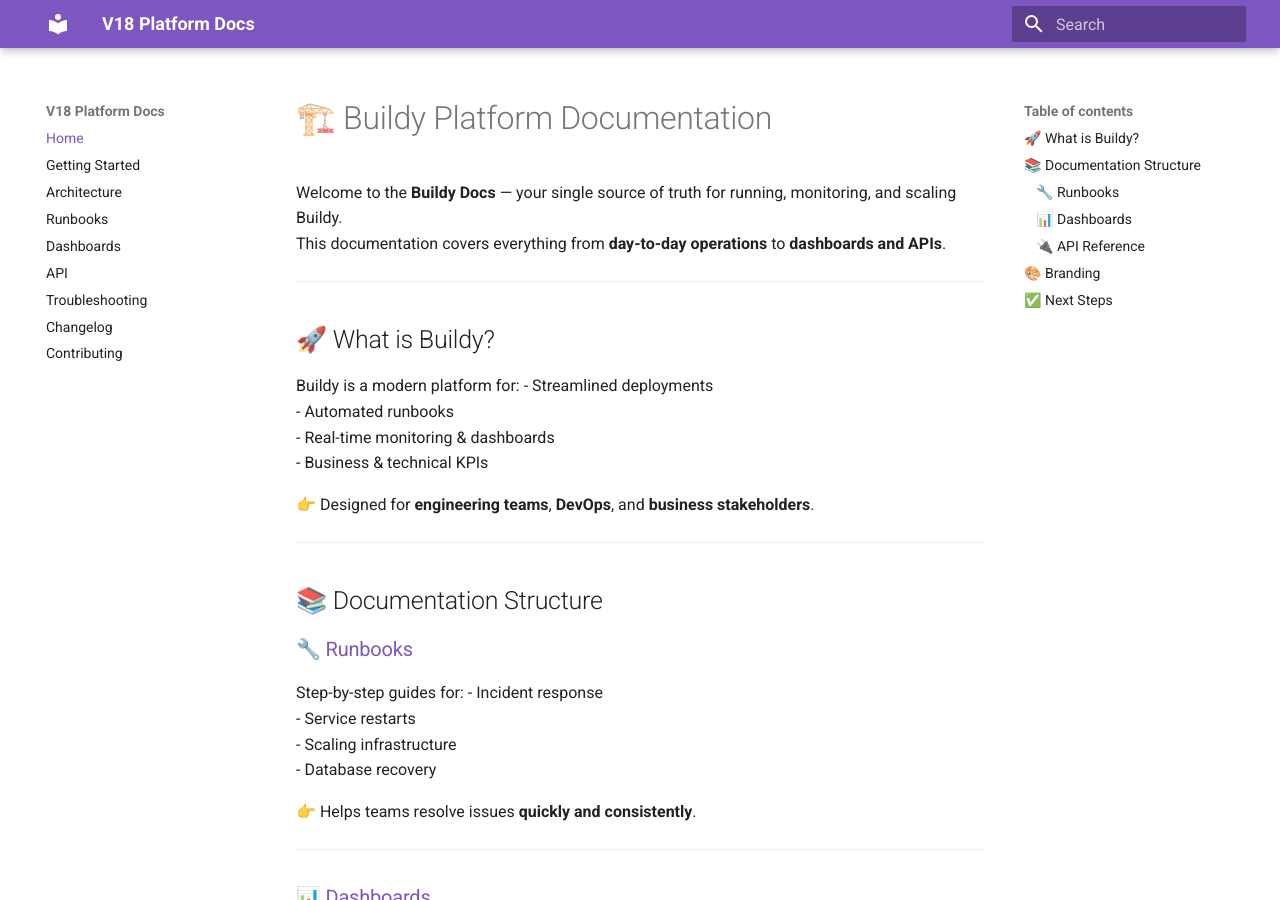
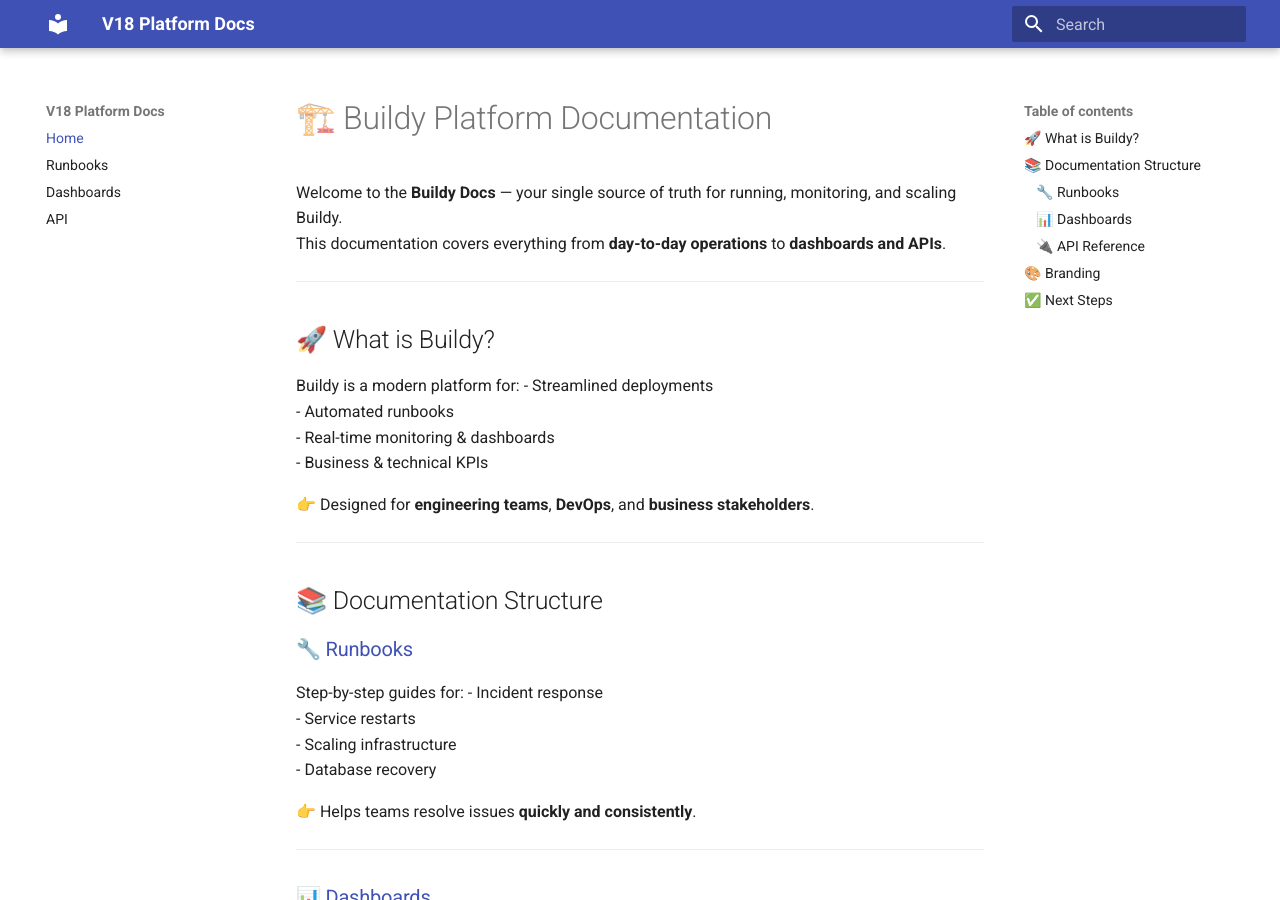
Before and after one commit to Kello54/Buildy, an MkDocs documentation site: the page built from docs/index.md, in a window 1280 px wide and 900 px high. Built offline with MkDocs 1.6.1 and Material for MkDocs 9.7.7, drawn with Linux system fonts in a browser that asks for light colours.

Commit message:
Update mkdocs.yml

```diff
--- a/mkdocs.yml
+++ b/mkdocs.yml
@@ -1,24 +1,17 @@
 site_name: V18 Platform Docs
-strict: true
-
 theme:
   name: material
-  palette:
-    primary: deep purple
-    accent: amber
 
 plugins:
   - search
-  - swagger-ui-tag
-  - link-checker
+  - swagger-ui:
+      spec_file: docs/platform.json
+  - link-checker   # checks for broken links
+
+strict: true
 
 nav:
   - Home: index.md
-  - Getting Started: getting-started.md
-  - Architecture: architecture.md
   - Runbooks: runbooks.md
   - Dashboards: dashboards.md
   - API: api.md
-  - Troubleshooting: troubleshooting.md
-  - Changelog: changelog.md
-  - Contributing: contributing.md
```
